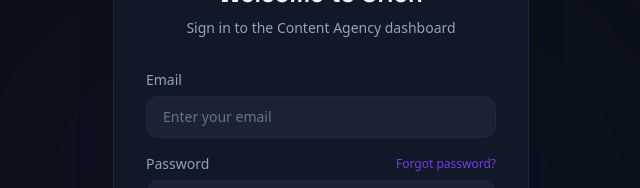
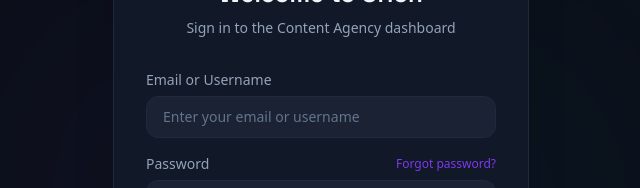
Before and after one commit to nebulae-official/orion, a Next.js app in the folder dashboard/: page /login in a window 1280 px wide. Shown: the part 207-395 px from the top of the page, without its empty margins (319-959 px from the left). Built offline with nearby package versions, Linux system fonts and the light colour scheme; no server answers.

Commit message:
feat: allow login with email or username
- Change login field from type="email" to type="text" with "Email or Username" label
- Identity service: if input contains @, lookup by email; otherwise by name
- Add get_by_name() to user repo (case-insensitive)

```diff
--- a/dashboard/src/app/(auth)/login/login-form.tsx
+++ b/dashboard/src/app/(auth)/login/login-form.tsx
@@ -71,17 +71,17 @@ export default function LoginForm(): React.ReactElement {
                   htmlFor="email"
                   className="mb-1.5 block text-sm font-medium text-text-secondary"
                 >
-                  Email
+                  Email or Username
                 </label>
                 <input
                   id="email"
                   name="email"
-                  type="email"
+                  type="text"
                   required
                   value={email}
                   onChange={(e) => setEmail(e.target.value)}
                   className="block w-full rounded-lg border border-border bg-surface-elevated px-4 py-2.5 text-sm text-text placeholder-text-muted transition-colors focus:border-primary focus:outline-none focus:ring-1 focus:ring-primary"
-                  placeholder="Enter your email"
+                  placeholder="Enter your email or username"
                 />
               </div>
 
```
Also changed, not shown: 2 other files (tests, documents, lock files or other folders).
